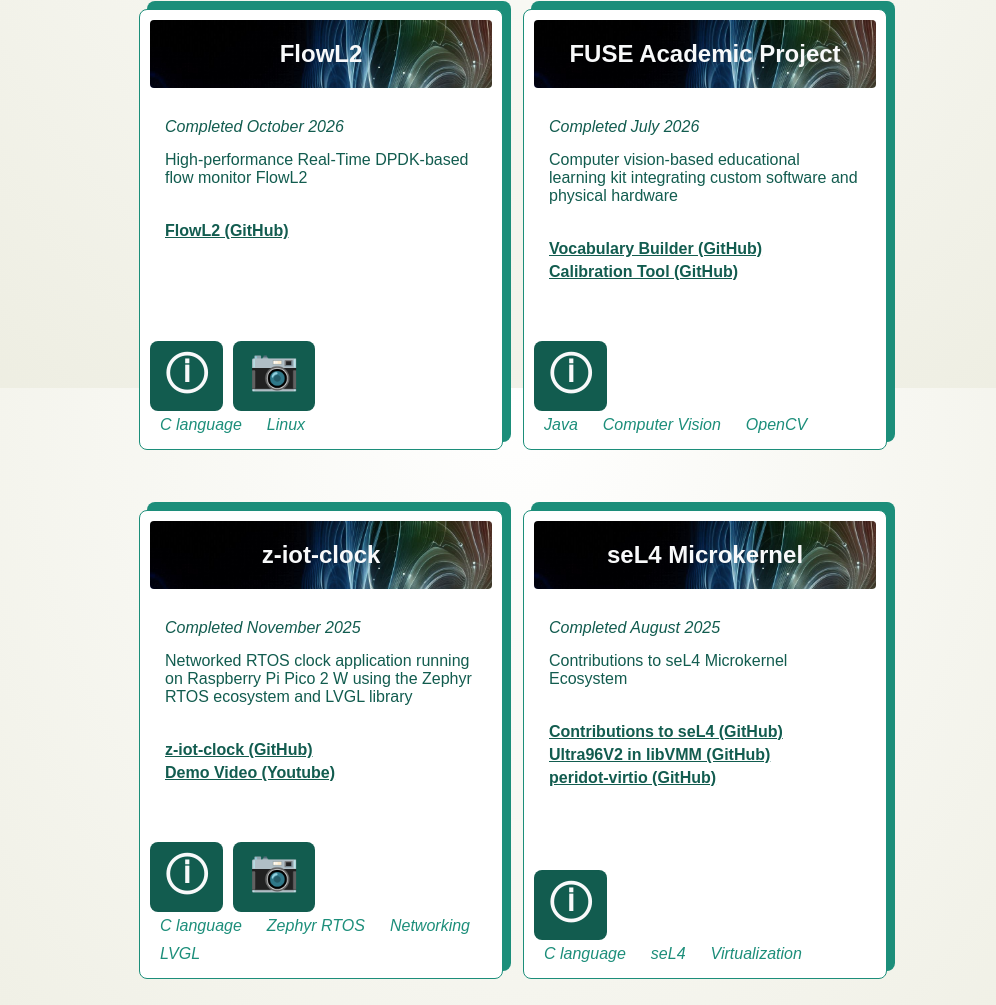
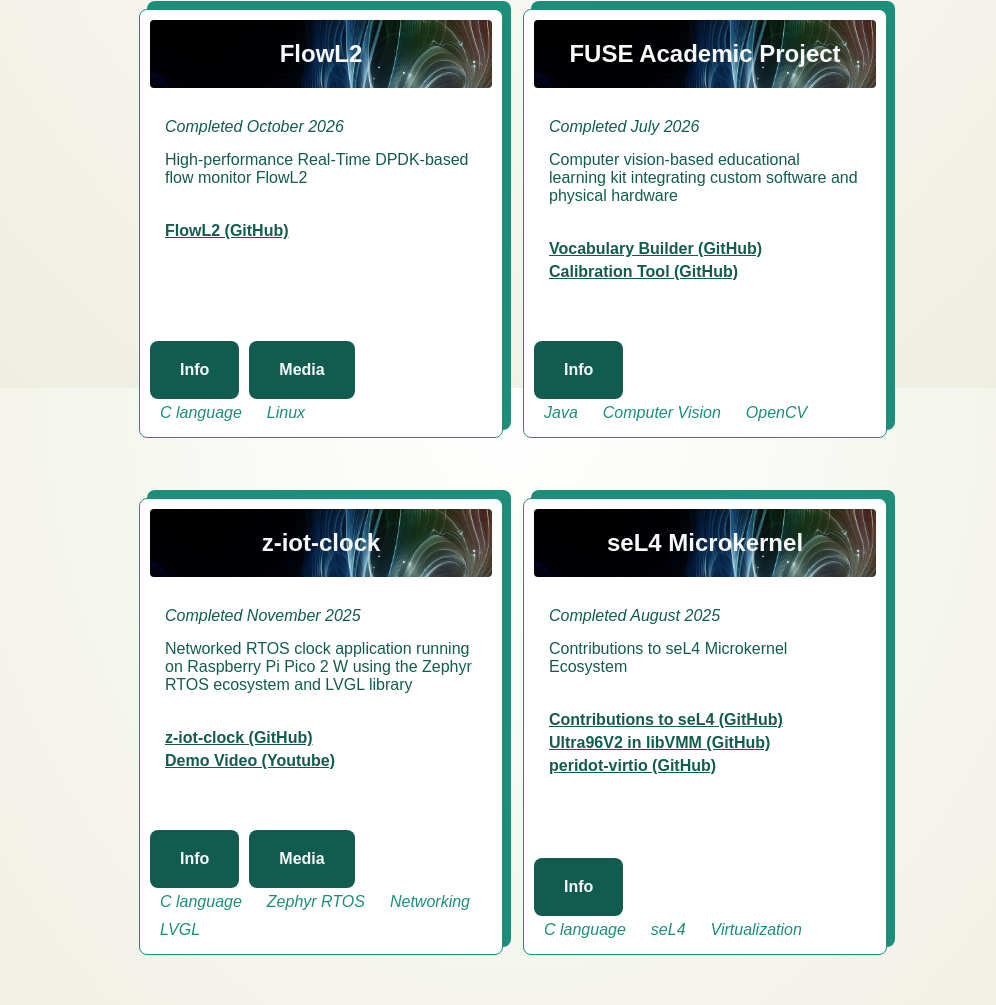
Before and after one commit to kernels-abreeze/kernels-abreeze.github.io, a plain HTML site: page index.html in a window 1280 px wide. Shown: the part 412-1417 px from the top of the page, without its empty margins (127-1123 px from the left). Drawn offline with Linux system fonts and the light colour scheme.

Commit message:
Update project buttons' look
Signed-off-by: Nataliya Korovkina <kernels.abreeze@gmail.com>

```diff
--- a/index.html
+++ b/index.html
@@ -67,7 +67,7 @@
 							<div class="extra-info">
 								<div class="hover-container">
 
-									<p class="extra"><span style="font-size: 40px; font-weight: bold;">&nbsp;&#x24D8;&nbsp;</span></p>
+									<p class="extra">Info</p>
 									<div class="hover-text">
 										<ul class="project-points">
 											<li><span style="font-weight: bold;">Developed and tested</span> a user-space traffic monitor
@@ -78,7 +78,7 @@
 								</div>
 
 								<div class="hover-container-img">
-									<p class="extra"><span style="font-size: 40px; font-weight: bold;">&nbsp;&#x1F4F7;&nbsp;</span></p>
+									<p class="extra">Media</p>
 
 									<div class="hover-img" id="hover-img-flowl2">
 											<img src="./images/FlowL2-Screenshot.png" alt="Screenshot of the running monitor">
@@ -116,7 +116,7 @@
 						<div class="stable">
 							<div class="extra-info">
 								<div class="hover-container">
-									<p class="extra"><span style="font-size: 40px; font-weight: bold;">&nbsp;&#x24D8;&nbsp;</span></p>
+									<p class="extra">Info</p>
 
 									<div class="hover-text">
 										<ul class="project-points">
@@ -133,7 +133,7 @@
 										</ul>
 									</div>
 								</div>
-								<p hidden class="extra"><span style="font-size: 40px; font-weight: bold;">&nbsp;&#x1F4F7;&nbsp;</span></p>
+								<p hidden class="extra">Media</p>
 							</div>
 
 							<ul class="project-skills">
@@ -168,7 +168,7 @@
 							<div class="extra-info">
 								<div class="hover-container">
 
-									<p class="extra"><span style="font-size: 40px; font-weight: bold;">&nbsp;&#x24D8;&nbsp;</span></p>
+									<p class="extra">Info</p>
 									<div class="hover-text">
 										<ul class="project-points">
 											<li><span style="font-weight: bold;">Designed, developed and tested</span> the Zephyr application</li>
@@ -177,7 +177,7 @@
 								</div>
 
 								<div class="hover-container-img">
-									<p class="extra"><span style="font-size: 40px; font-weight: bold;">&nbsp;&#x1F4F7;&nbsp;</span></p>
+									<p class="extra">Media</p>
 
 									<div class="hover-img" id="hover-img-zephyr">
 											<img src="./images/z-iot-clock-collage.jpg" alt="Collage depicting the clock in three operation modes.">
@@ -219,7 +219,7 @@
 							<div class="extra-info">
 								<div class="hover-container">
 
-									<p class="extra"><span style="font-size: 40px; font-weight: bold;">&nbsp;&#x24D8;&nbsp;</span></p>
+									<p class="extra">Info</p>
 									<div class="hover-text">
 										<ul class="project-points">
 											<li><span style="font-weight: bold;">Contributed code</span> to the mathematically verified <span style="font-weight: bold;">seL4 microkernel</span>, benchmarking
@@ -238,7 +238,7 @@
 								</div>
 
 								<div hidden class="hover-container-img">
-									<p class="extra"><span style="font-size: 40px; font-weight: bold;">&nbsp;&#x1F4F7;&nbsp;</span></p>
+									<p class="extra">Media</p>
 
 									<div class="hover-img" >
 											<!-- <img src="" alt=""> -->
@@ -276,7 +276,7 @@
 							<div class="extra-info">
 								<div class="hover-container">
 
-									<p class="extra"><span style="font-size: 40px; font-weight: bold;">&nbsp;&#x24D8;&nbsp;</span></p>
+									<p class="extra">Info</p>
 									<div class="hover-text">
 										<ul class="project-points">
 											<li><span style="font-weight: bold;">Analyzed the Gunyah hypervisor codebase (C language)</span> to reverse-engineer and
@@ -288,7 +288,7 @@
 								</div>
 
 								<div hidden class="hover-container-img">
-									<p class="extra"><span style="font-size: 40px; font-weight: bold;">&nbsp;&#x1F4F7;&nbsp;</span></p>
+									<p class="extra">Media</p>
 
 									<div class="hover-img">
 											<!-- <img src="" alt=""> -->
@@ -325,7 +325,7 @@
 							<div class="extra-info">
 								<div class="hover-container">
 
-									<p class="extra"><span style="font-size: 40px; font-weight: bold;">&nbsp;&#x24D8;&nbsp;</span></p>
+									<p class="extra">Info</p>
 									<div class="hover-text">
 										<ul class="project-points">
 											<li>Executed embedded <span style="font-weight: bold;">Linux bring-up</span> on the Avnet Ultra96V2 (Zynq UltraScale+
@@ -339,7 +339,7 @@
 								</div>
 
 								<div hidden class="hover-container-img">
-									<p class="extra"><span style="font-size: 40px; font-weight: bold;">&nbsp;&#x1F4F7;&nbsp;</span></p>
+									<p class="extra">Media</p>
 
 									<div class="hover-img">
 											<!-- <img src="" alt=""> -->
@@ -378,7 +378,7 @@
 							<div class="extra-info">
 								<div class="hover-container">
 
-									<p class="extra"><span style="font-size: 40px; font-weight: bold;">&nbsp;&#x24D8;&nbsp;</span></p>
+									<p class="extra">Info</p>
 									<div class="hover-text">
 										<ul class="project-points">
 											<li>Executed <span style="font-weight: bold;">Xen hypervisor bring-up</span> on the <span style="font-weight: bold;">Raspberry Pi 4B platform</span></li>
@@ -393,7 +393,7 @@
 								</div>
 
 								<div hidden class="hover-container-img">
-									<p class="extra"><span style="font-size: 40px; font-weight: bold;">&nbsp;&#x1F4F7;&nbsp;</span></p>
+									<p class="extra">Media</p>
 
 									<div class="hover-img">
 											<!-- <img src="" alt=""> -->
--- a/projects.css
+++ b/projects.css
@@ -203,12 +203,11 @@
 
 .extra {
   margin: 30px 10px 0 0;
-  padding: 5px;
+  padding: 20px 30px;
   border-radius: 8px;
   background-color: var(--teal-700);
   color: #F8F9FA;
-  min-height: 60px;
-  min-width: 60px;
+  font-weight: bold;
   text-align: center;
 }
 
```
